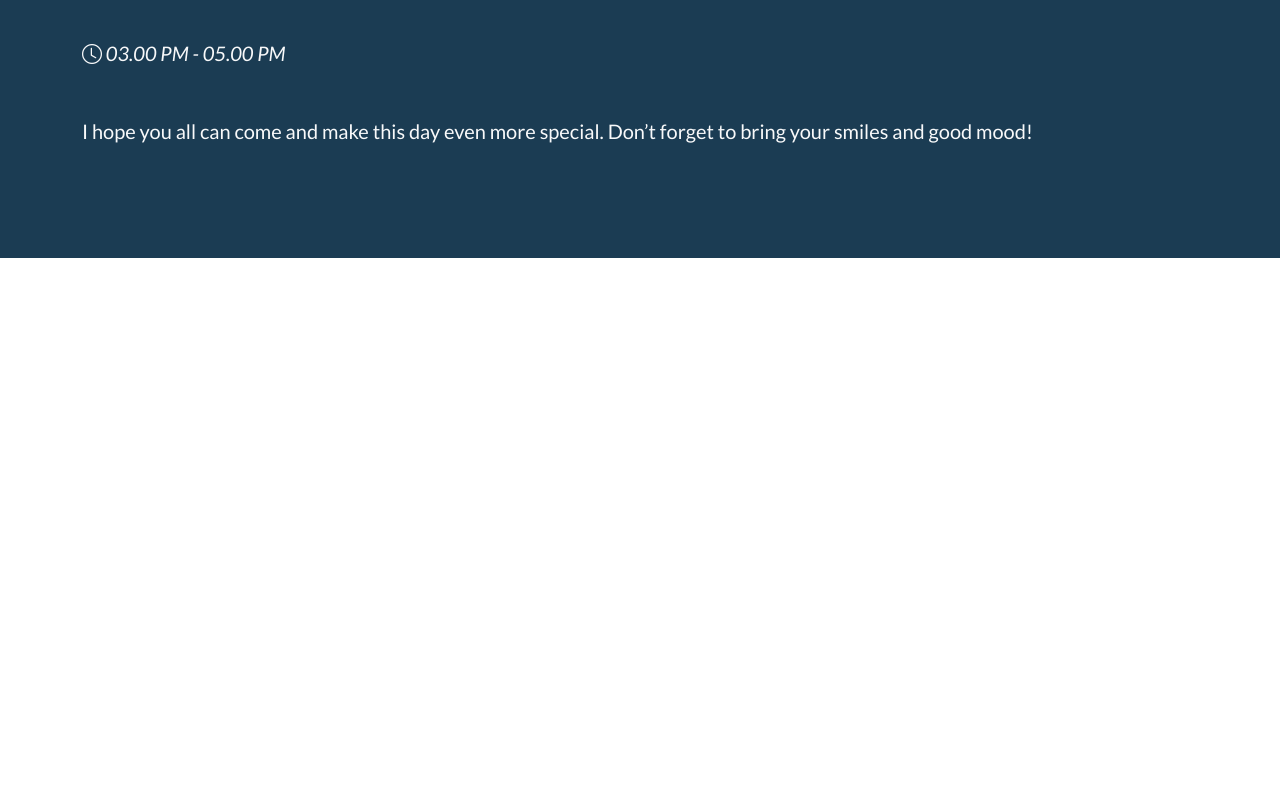
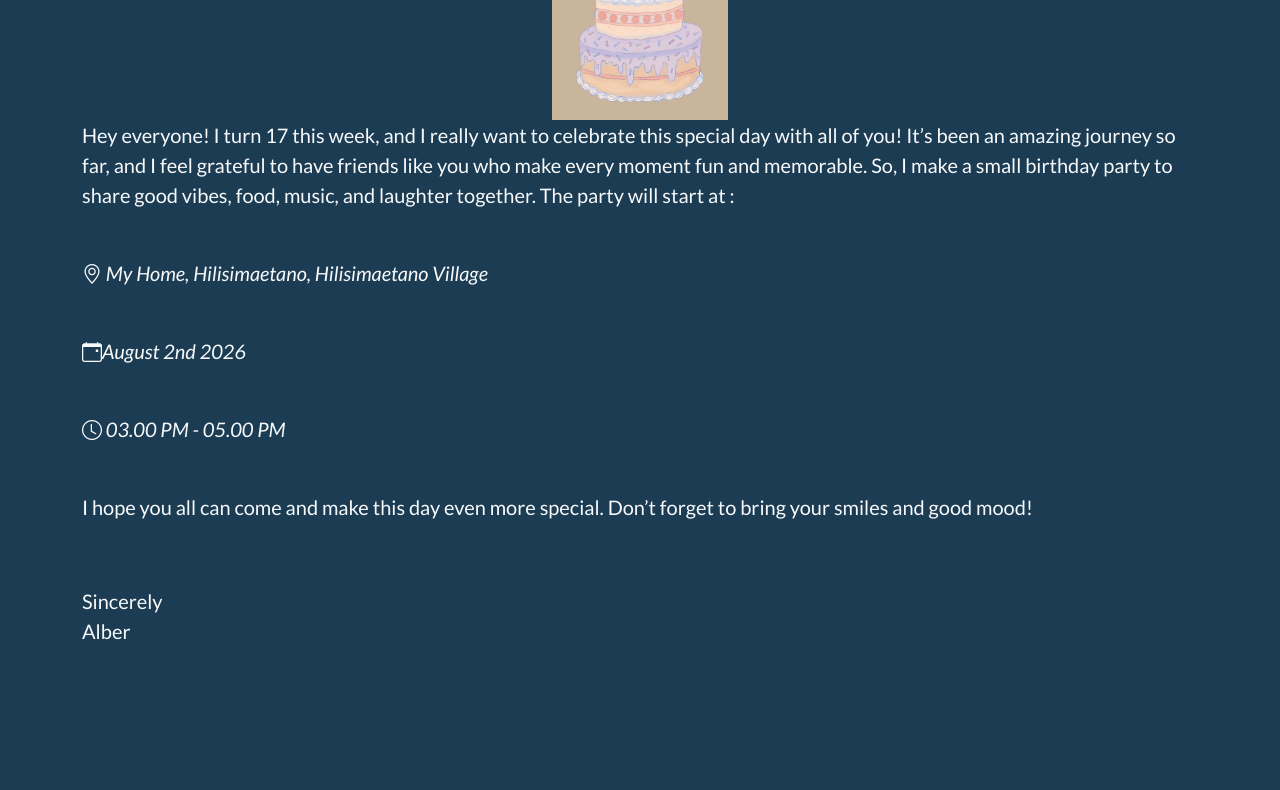
Before and after one commit to DuhaaaFel/tugas-alber, a plain HTML site: page index.html in a window 1280 px wide. Shown: the part 924-1714 px from the top of the page. Before the commit the page ends 1182 px from the top, so only its background shows below. Drawn offline with nearby package versions, Linux system fonts and the light colour scheme; files that its build step writes are made by us from their sources.

Commit message:
Update index.html

```diff
--- a/index.html
+++ b/index.html
@@ -14,7 +14,7 @@
         <link href="https://fonts.googleapis.com/css?family=Montserrat:400,700" rel="stylesheet" type="text/css" />
         <link href="https://fonts.googleapis.com/css?family=Lato:400,700,400italic,700italic" rel="stylesheet" type="text/css" />
         <!-- Core theme CSS (includes Bootstrap)-->
-        <link href="css/styles.css" rel="stylesheet" />
+        <link href="styles.css" rel="stylesheet" />
         <link rel="stylesheet" href="https://cdn.jsdelivr.net/npm/bootstrap-icons@1.11.3/font/bootstrap-icons.css">
     </head>
     <body id="page-top">
@@ -22,7 +22,7 @@
         <header class="masthead text-dark text-center">
             <div class="container d-flex align-items-center flex-column">
                 <!-- Masthead Avatar Image-->
-                <img class="masthead-avatar mb-5" src="assets/img/aku.png" alt="..." />
+                <img class="masthead-avatar mb-5" src="aku3.png" alt="..." />
                 <!-- Masthead Heading-->
                 <h1 class="masthead-heading text-uppercase mb-0">Birthday Invitations!</h1>
                 <!-- Icon Divider-->
@@ -39,17 +39,18 @@
                 <!-- Portfolio Section Heading-->
                 <h2 class="page-section-heading text-center text-uppercase text-light mb-0">Let's Celebrate!</h2>
                 <!-- Portfolio Grid Items-->
-                <div class="row justify-content-center"> <img src="assets/img/kue.png" style="max-width: 200px;">
+                <div class="row justify-content-center"> <img src="kue3.png" style="max-width: 200px;">
                     </div>
                     <p class="lead mb-5">Hey everyone!
 I turn 17 this week, and I really want to celebrate this special day with all of you!
 It’s been an amazing journey so far, and I feel grateful to have friends like you who make every moment fun and memorable.
 So, I make a small birthday party to share good vibes, food, music, and laughter together. The party will start at : </p>
 <div class="ikon-undangan text-light d-flex flex-column gap-5 fs-5">
-    <i class="bi bi-geo-alt text-light">  My Home, Bawofarono, Bawozihono Village</i>
-<i class="bi bi-calendar-event text-light">  Wednesday, June 24th 2026</i>
+    <i class="bi bi-geo-alt text-light">  My Home, Hilisimaetano, Hilisimaetano Village</i>
+<i class="bi bi-calendar-event text-light">August 2nd 2026</i>
 <i class="bi bi-clock text-light">  03.00 PM - 05.00 PM</i>
 <p class="lead">I hope you all can come and make this day even more special. Don’t forget to bring your smiles and good mood!</p>
+<p class="lead mb-5">Sincerely<br>Alber</p>
 </div>
 </div>
                 </div>
```
